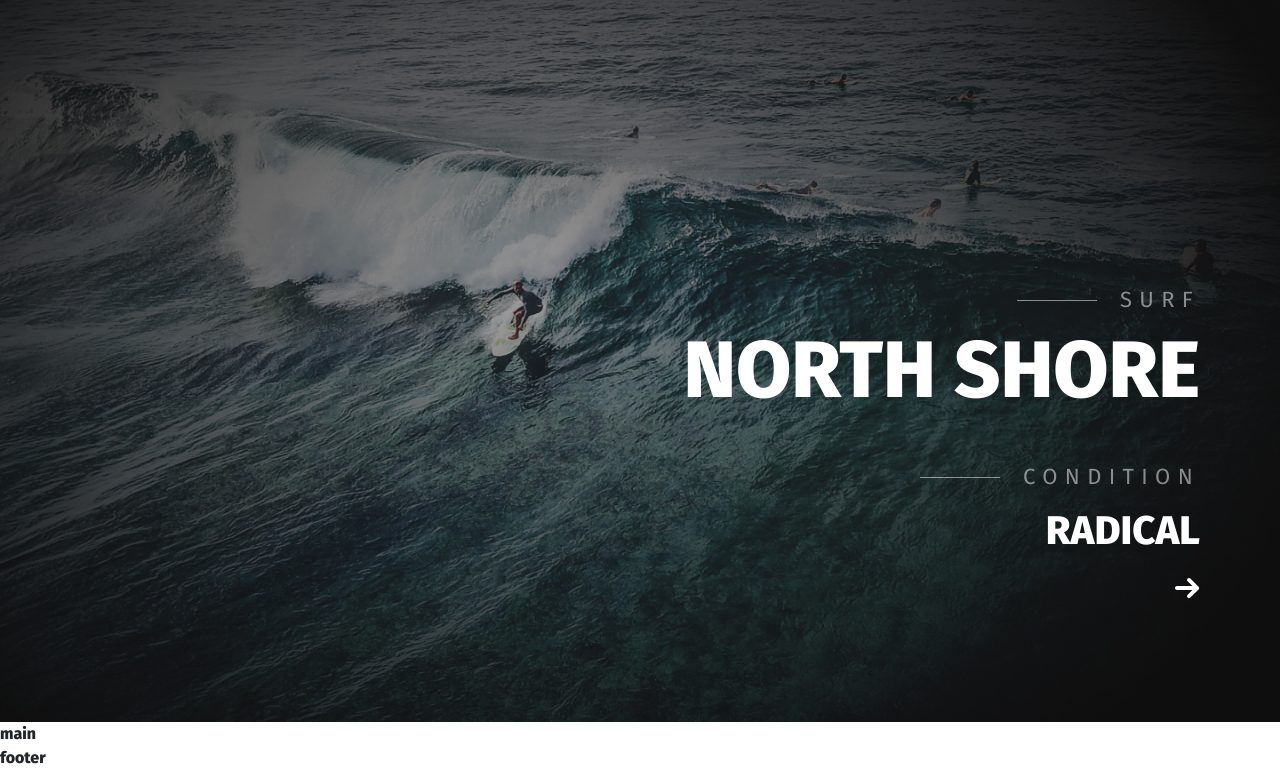
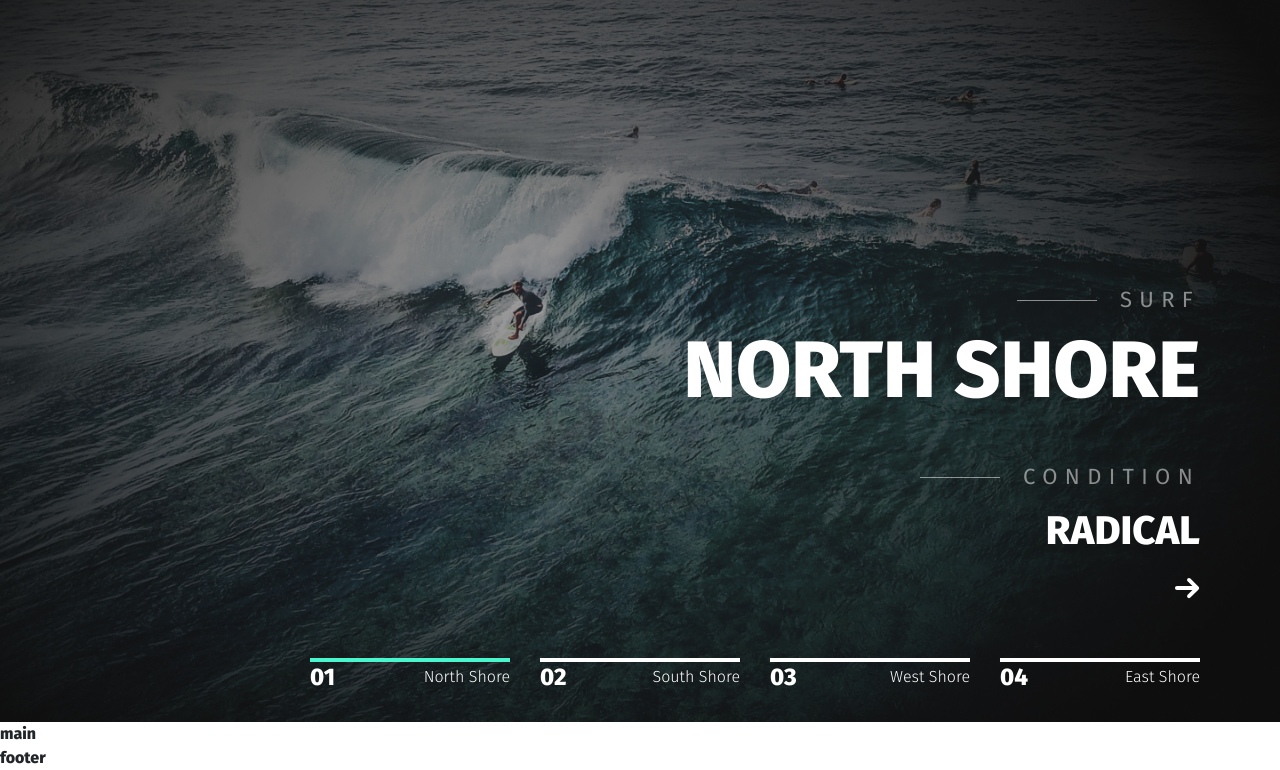
Before and after one commit to ssamarin/GoSurf, a website: page src/index.html in a window 1280 px wide. Shown: the part 78-848 px from the top of the page. Drawn offline with nearby package versions, Linux system fonts and the light colour scheme; files that its build step writes are made by us from their sources.

Commit message:
add slider dots

```diff
--- a/src/index.html
+++ b/src/index.html
@@ -60,6 +60,32 @@
                     </div>
                  </div>
             </div>
+            <div class="header__dots">
+                <div class="dots__item">
+                    <div class="dots__container">
+                        <div class="dots__number">01</div>
+                        <div class="dots__name">North Shore</div>
+                    </div>
+                </div>
+                <div class="dots__item">
+                    <div class="dots__container">
+                        <div class="dots__number">02</div>
+                        <div class="dots__name">South Shore</div>
+                    </div>
+                </div>
+                <div class="dots__item">
+                    <div class="dots__container">
+                        <div class="dots__number">03</div>
+                        <div class="dots__name">West Shore</div>
+                    </div>
+                </div>
+                <div class="dots__item">
+                    <div class="dots__container">
+                        <div class="dots__number">04</div>
+                        <div class="dots__name">East Shore</div>
+                    </div>
+                </div>
+            </div>
         </header>
         <main class="main">
             main
@@ -69,6 +95,8 @@
         </footer>
     </div>
 
+
+
     <script type="text/javascript" src="//code.jquery.com/jquery-1.11.0.min.js"></script>
     <script src="libs/slick.min.js"></script>
     <script src="js/script.js"></script>
--- a/src/js/script.js
+++ b/src/js/script.js
@@ -3,6 +3,13 @@ $(function() {
         infinite: true,
         fade: true,
         prevArrow: '<img class="header__slider_arrows header__slider_arrows-left" src="icons/arrow_left.svg" alt="arrow">',
-        nextArrow: '<img class="header__slider_arrows header__slider_arrows-right" src="icons/arrow_right.svg" alt="arrow">'
+        nextArrow: '<img class="header__slider_arrows header__slider_arrows-right" src="icons/arrow_right.svg" alt="arrow">',
+        asNavFor: '.header__dots ',
+    });
+    $('.header__dots').slick({
+        slidesToShow: 4,
+        infinite: true,
+        slidesToScroll: 4,
+        asNavFor: '.header__slider',
     });
 });
--- a/src/sass/base/global.scss
+++ b/src/sass/base/_global.scss
@@ -3,6 +3,7 @@ body  {
     height: 100%;
     font-family: 'Fira Sans', sans-serif;
     font-weight: 800;
+    font-size: 16px;
 }
 
 .page {
--- /dev/null
+++ b/src/sass/base/_variables.scss
@@ -0,0 +1 @@
+$green: #4AF6CD;
--- a/src/sass/blocks/_header.scss
+++ b/src/sass/blocks/_header.scss
@@ -26,7 +26,6 @@
         }
         &-text {
             margin-bottom: 20px;
-            font-weight: 800;
             font-size: 40px;
             line-height: 135%;
             color: #FFF;
@@ -42,4 +41,43 @@
             }
         }
     }
+    &__dots {
+        position: absolute;
+        right: 50px;
+        bottom: 36px;
+        max-width: 920px;
+        width: 100%;
+        color: #fff;
+        .slick-current {
+            .dots__container {
+                border-top: 4px solid $green;
+            }
+        }
+    }
 }
+
+.dots {
+    &__container {
+        padding-top: 6px;
+        width: 200px;
+        height: 28px;
+        display: flex;
+        justify-content: space-between;
+        align-items: center;
+        border-top: 4px solid #fff;
+    }
+    &__number {
+        font-size: 24px;
+        line-height: 142%;
+        text-transform: uppercase;
+    }
+    &__name {
+        font-weight: 300;
+        line-height: 119%;
+    }
+}
+
+
+.slick-track {
+    transform: translate3d(0px , 0px, 0px) !important;
+}
--- a/src/sass/style.scss
+++ b/src/sass/style.scss
@@ -2,4 +2,5 @@
 @import "libs/fonts";
 
 @import 'base/global.scss';
+@import 'base/variables';
 @import 'blocks/header';
```
Also changed, not shown: dist/css/base/global.min.css, dist/css/style.min.css, dist/index.html, dist/js/script.js, src/sass/base/variables.scss (deleted).
